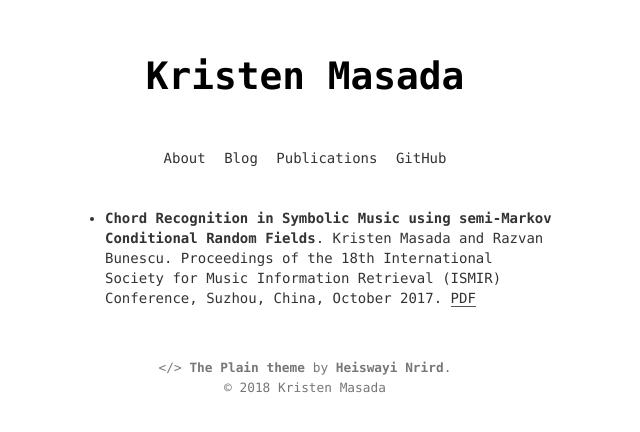
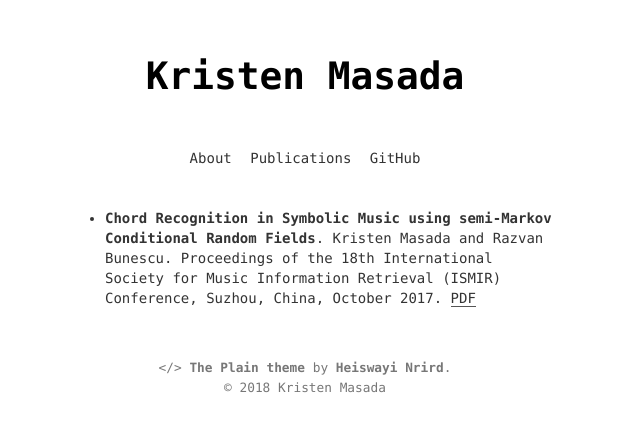
Before and after one commit to kristenmasada/kristenmasada.github.io, a Jekyll site: the page built from publications.md, in a window 1280 px wide. Shown: the top 432 px of the page, without its empty margins (335-975 px from the left). Built offline with Jekyll 4.4.1, drawn with Linux system fonts in a browser that asks for light colours.

Commit message:
Removed 'Blog' tab since not working for some reason when I push to my repo. :(

```diff
--- a/_includes/header.html
+++ b/_includes/header.html
@@ -15,7 +15,6 @@
 	</h1>
 
 	<a href="{{ '/about' | prepend: site.baseurl }}">About</a>
-	<a href="{{ '/' | prepend: site.baseurl }}">Blog</a>
 	<a href="{{ '/publications' | prepend: site.baseurl }}">Publications</a>
 	<a href="https://github.com/kristenmasada">GitHub</a>
 
```
